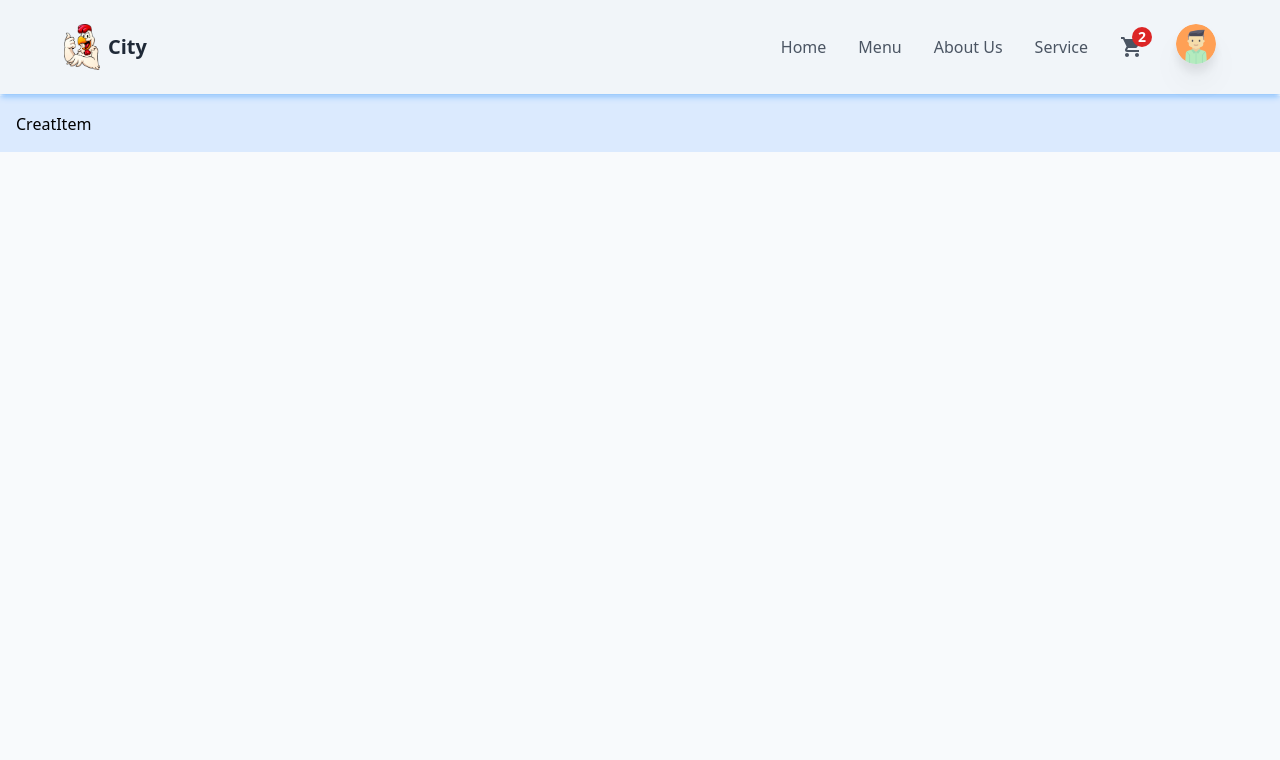
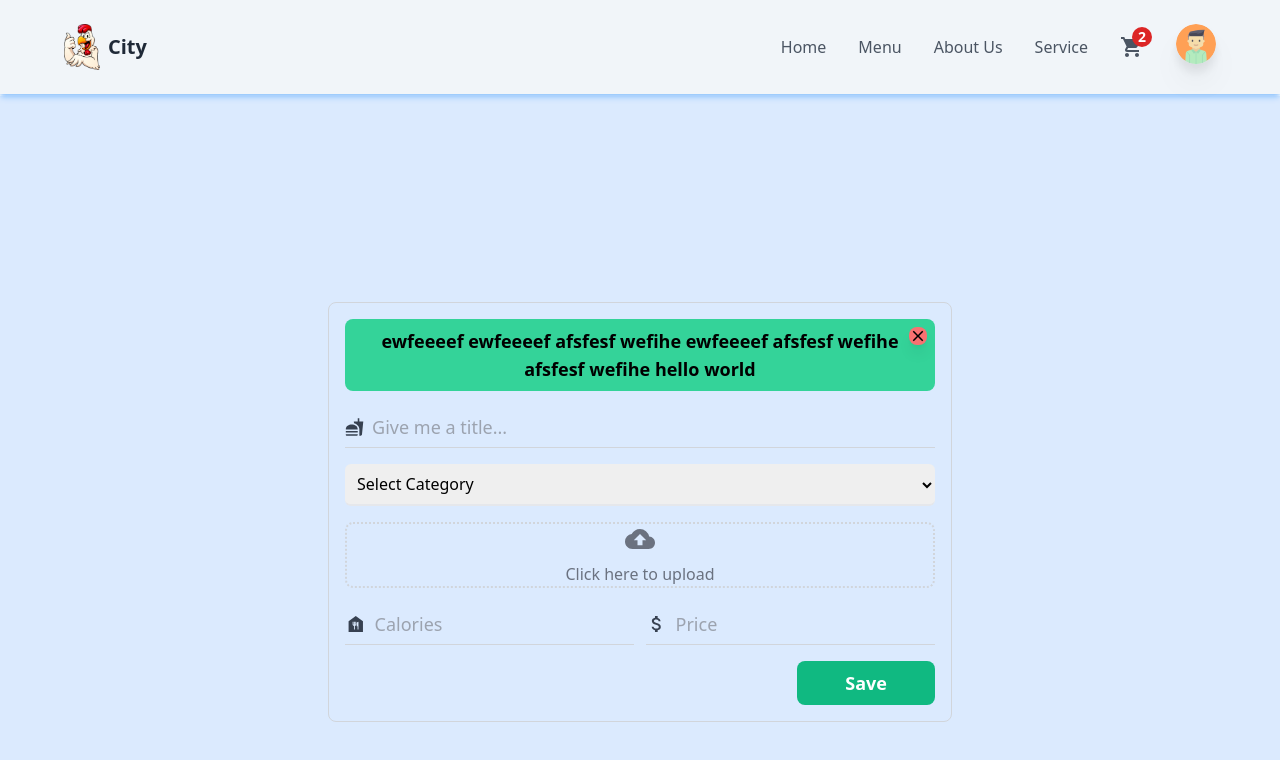
Before and after one commit to salehWeb/store, a React (Create React App) app in the folder client/: page /creatItem in a window 1280 px wide. Shown: the top 760 px of the page. Built offline with nearby package versions, Linux system fonts and the light colour scheme.

Commit message:
add some ui and anmtion

```diff
--- a/client/public/index.html
+++ b/client/public/index.html
@@ -1,13 +1,17 @@
 <!DOCTYPE html>
 <html lang="en">
+
 <head>
   <meta charset="utf-8" />
   <meta name="viewport" content="width=device-width, initial-scale=1" />
   <meta name="theme-color" content="#000000" />
   <title>Store</title>
+  <link rel="stylesheet" href="https://fonts.googleapis.com/css?family=Roboto:300,400,500,700&display=swap" />
 </head>
+
 <body>
   <div id="root"></div>
 
 </body>
+
 </html>
--- a/client/src/components/CreatItem.tsx
+++ b/client/src/components/CreatItem.tsx
@@ -1,8 +1,159 @@
-import React from 'react'
+import { useState } from 'react';
+import { motion, AnimatePresence } from 'framer-motion'
+import { MdFastfood, MdCloudUpload, MdDelete, MdFoodBank, MdAttachMoney, MdClose } from 'react-icons/md'
+import Loader from './Loader'
 
 const CreatItem = () => {
+  const defaulValue: any = {
+    title: '', colors: '', price: '',
+    category: null, img: null, fields: true, alert: 'none',
+    msg: null, isLoading: false
+  }
+  const [allState, setAllState] = useState(defaulValue)
+  const [isOpen, setIsOpen] = useState(true)
+
+  const handelClose = () => {
+    setIsOpen(false)
+    console.log('hello i must close')
+  }
+
   return (
-    <div>CreatItem</div>
+    <div className="w-full min-h-screen flex items-center justify-center">
+      <div className="w-[90%] md:w-[50%] border border-gray-300 rounded-lg p-4 flex flex-col items-center justify-center gap-4">
+        <AnimatePresence >
+        {isOpen && (
+            <motion.div
+              initial={{ x: 400, opacity: 0, scale: 0.8 }}
+              animate={{ x: 0, opacity: 1, scale: 1 }}
+              exit={{ opacity: 0, x: -400, scale: 0.6}}
+              transition={{ duration: 5, type: 'spring', damping: 175, stiffness: 900 }}
+              className={` w-full  p-2 rounded-lg relative flex text-center text-lg items-center justify-between font-semibold ${allState.alert === "danger"
+                ? "bg-red-400"
+                : "bg-emerald-400"
+                }`}
+            >
+              <p className='px-4'>{allState.msg} ewfeeeef ewfeeeef afsfesf wefihe ewfeeeef  afsfesf wefihe afsfesf wefihe hello world</p> <MdClose onClick={handelClose} className={`cursor-pointer absolute top-0 shadow-lg m-2 ${allState.alert === "danger" ? 'bg-gray-400' : 'bg-red-400'} rounded-lg right-0 block`} />
+            </motion.div>
+        )}
+        </AnimatePresence>
+
+
+
+        <div className="w-full py-2 border-b border-gray-300 flex items-center gap-2">
+          <MdFastfood className="text-xl text-gray-700" />
+          <input
+            type="text"
+            required
+            value={allState.title}
+            onChange={(e) => setAllState({ ...allState, title: e.target.value })}
+            placeholder="Give me a title..."
+            className="w-full h-full text-lg bg-transparent outline-none border-none placeholder:text-gray-400 text-textColor"
+          />
+        </div>
+
+        <div className="w-full">
+          <select
+            onChange={(e) => setAllState({ ...allState, category: e.target.value })}
+            className="outline-none w-full text-base border-b-2 border-gray-200 p-2 rounded-md cursor-pointer"
+          >
+            <option value="other" className="bg-white">
+              Select Category
+            </option>
+            {allState.category &&
+              allState.category.map((item: any) => (
+                <option
+                  key={item?.id}
+                  className="text-base border-0 outline-none capitalize bg-white text-headingColor"
+                  value={item?.urlParamName}
+                >
+                  {item?.name}
+                </option>
+              ))}
+          </select>
+        </div>
+
+        <div className="group flex justify-center items-center flex-col border-2 border-dotted border-gray-300 w-full h-225 md:h-340 cursor-pointer rounded-lg">
+          {allState.isLoading ? (
+            <Loader />
+          ) : (
+            <>
+              {!allState.img ? (
+                <>
+                  <label className="w-full h-full flex flex-col items-center justify-center cursor-pointer">
+                    <div className="w-full h-full flex flex-col items-center justify-center gap-2">
+                      <MdCloudUpload className="text-gray-500 text-3xl hover:text-gray-700" />
+                      <p className="text-gray-500 hover:text-gray-700">
+                        Click here to upload
+                      </p>
+                    </div>
+                    <input
+                      type="file"
+                      name="uploadimage"
+                      accept="image/*"
+                      onChange={(uploadImage) => { }}
+                      className="w-0 h-0"
+                    />
+                  </label>
+                </>
+              ) : (
+                <>
+                  <div className="relative h-full">
+                    <img
+                      src={allState.img}
+                      alt="uploaded"
+                      className="w-full h-full object-cover"
+                    />
+                    <button
+                      type="button"
+                      className="absolute bottom-3 right-3 p-3 rounded-full bg-red-500 text-xl cursor-pointer outline-none hover:shadow-md  duration-500 transition-all ease-in-out"
+                      onClick={(deleteImage) => { }}
+                    >
+                      <MdDelete className="text-white" />
+                    </button>
+                  </div>
+                </>
+              )}
+            </>
+          )}
+        </div>
+
+        <div className="w-full flex flex-col md:flex-row items-center gap-3">
+          <div className="w-full py-2 border-b border-gray-300 flex items-center gap-2">
+            <MdFoodBank className="text-gray-700 text-2xl" />
+            <input
+              type="text"
+              required
+              value={allState.colors}
+              onChange={(e) => setAllState({ ...allState, colors: e.target.value })}
+              placeholder="Calories"
+              className="w-full h-full text-lg bg-transparent outline-none border-none placeholder:text-gray-400 text-textColor"
+            />
+          </div>
+
+          <div className="w-full py-2 border-b border-gray-300 flex items-center gap-2">
+            <MdAttachMoney className="text-gray-700 text-2xl" />
+            <input
+              type="text"
+              required
+              value={allState.price}
+              onChange={(e) => setAllState({ ...allState, price: e.target.value })}
+              placeholder="Price"
+              className="w-full h-full text-lg bg-transparent outline-none border-none placeholder:text-gray-400 text-textColor"
+            />
+          </div>
+        </div>
+
+        <div className="flex items-center w-full">
+          <button
+            type="button"
+            className="ml-0 md:ml-auto w-full md:w-auto border-none outline-none bg-emerald-500 px-12 py-2 rounded-lg text-lg text-white font-semibold"
+            onClick={(saveDetails) => { }}
+          >
+            Save
+          </button>
+        </div>
+      </div>
+    </div>
   )
 }
 
--- a/client/src/components/Header.tsx
+++ b/client/src/components/Header.tsx
@@ -11,12 +11,10 @@
 import * as actionTypes from '../context/actionTypes'
 import ContentHeader from './ContentHeader'
 
-
 const Header = () => {
     let type: any;
     const dispatch = useDispatch();
     const  user: any = useSelector<typeof  type>((state) => state.auth)
-    console.log(user);
 
     const [isUserFind, setIsUserFind] = useState(isUser)
     const [isAdmanFind, setIsAdmanFind] = useState(isAdman)
--- a/client/src/components/Home.tsx
+++ b/client/src/components/Home.tsx
@@ -27,7 +27,7 @@
             </div>
             <div className="py-4 w-full">
                 <div className="w-full flex justify-end  items-end rounded-md relative">
-                    <img className='h-screen w-full sm:h-auto lg:w-[77%] ' src={None} alt="background" />
+                    <img className='h-screen w-full sm:h-auto lg:w-[70%] ' src={None} alt="background" />
                     <div className="w-full h-full sm:gap-2 justify-center items-center top-0 left-0 sm:h-fit py-2 flex flex-wrap  mt-8 absolute">
                         {Data?.map((item: any) => (
                             <div key={item.id} className="flex lg:mx-8 shadow-lg mx-4  shadow-blue-500 sm:my-10 sm:justify-between w-[50%] sm:min-w-[145px] md:w-auto pt-14 pb-6 mb-4 flex-col items-center justify-center bg-Blur rounded-[15px] lg:my-10 backdrop-blur-md ">
--- /dev/null
+++ b/client/src/components/Loader.tsx
@@ -0,0 +1,22 @@
+const Loader = () => {
+    return (
+        <svg
+            role="status"
+            className="inline mr-2 w-10 h-10 text-gray-200 animate-spin dark:text-gray-300 fill-emerald-500"
+            viewBox="0 0 100 101"
+            fill="none"
+            xmlns="http://www.w3.org/2000/svg"
+        >
+            <path
+                d="M100 50.5908C100 78.2051 77.6142 100.591 50 100.591C22.3858 100.591 0 78.2051 0 50.5908C0 22.9766 22.3858 0.59082 50 0.59082C77.6142 0.59082 100 22.9766 100 50.5908ZM9.08144 50.5908C9.08144 73.1895 27.4013 91.5094 50 91.5094C72.5987 91.5094 90.9186 73.1895 90.9186 50.5908C90.9186 27.9921 72.5987 9.67226 50 9.67226C27.4013 9.67226 9.08144 27.9921 9.08144 50.5908Z"
+                fill="currentColor"
+            />
+            <path
+                d="M93.9676 39.0409C96.393 38.4038 97.8624 35.9116 97.0079 33.5539C95.2932 28.8227 92.871 24.3692 89.8167 20.348C85.8452 15.1192 80.8826 10.7238 75.2124 7.41289C69.5422 4.10194 63.2754 1.94025 56.7698 1.05124C51.7666 0.367541 46.6976 0.446843 41.7345 1.27873C39.2613 1.69328 37.813 4.19778 38.4501 6.62326C39.0873 9.04874 41.5694 10.4717 44.0505 10.1071C47.8511 9.54855 51.7191 9.52689 55.5402 10.0491C60.8642 10.7766 65.9928 12.5457 70.6331 15.2552C75.2735 17.9648 79.3347 21.5619 82.5849 25.841C84.9175 28.9121 86.7997 32.2913 88.1811 35.8758C89.083 38.2158 91.5421 39.6781 93.9676 39.0409Z"
+                fill="currentFill"
+            />
+        </svg>
+    );
+};
+
+export default Loader;
```
Also changed, not shown: client/src/components/ContentHeader.tsx (+7 -5 lines), client/src/img/None.png, 1 other file (tests, documents, lock files or other folders). Lines whose indentation alone changed are shown as unchanged.
